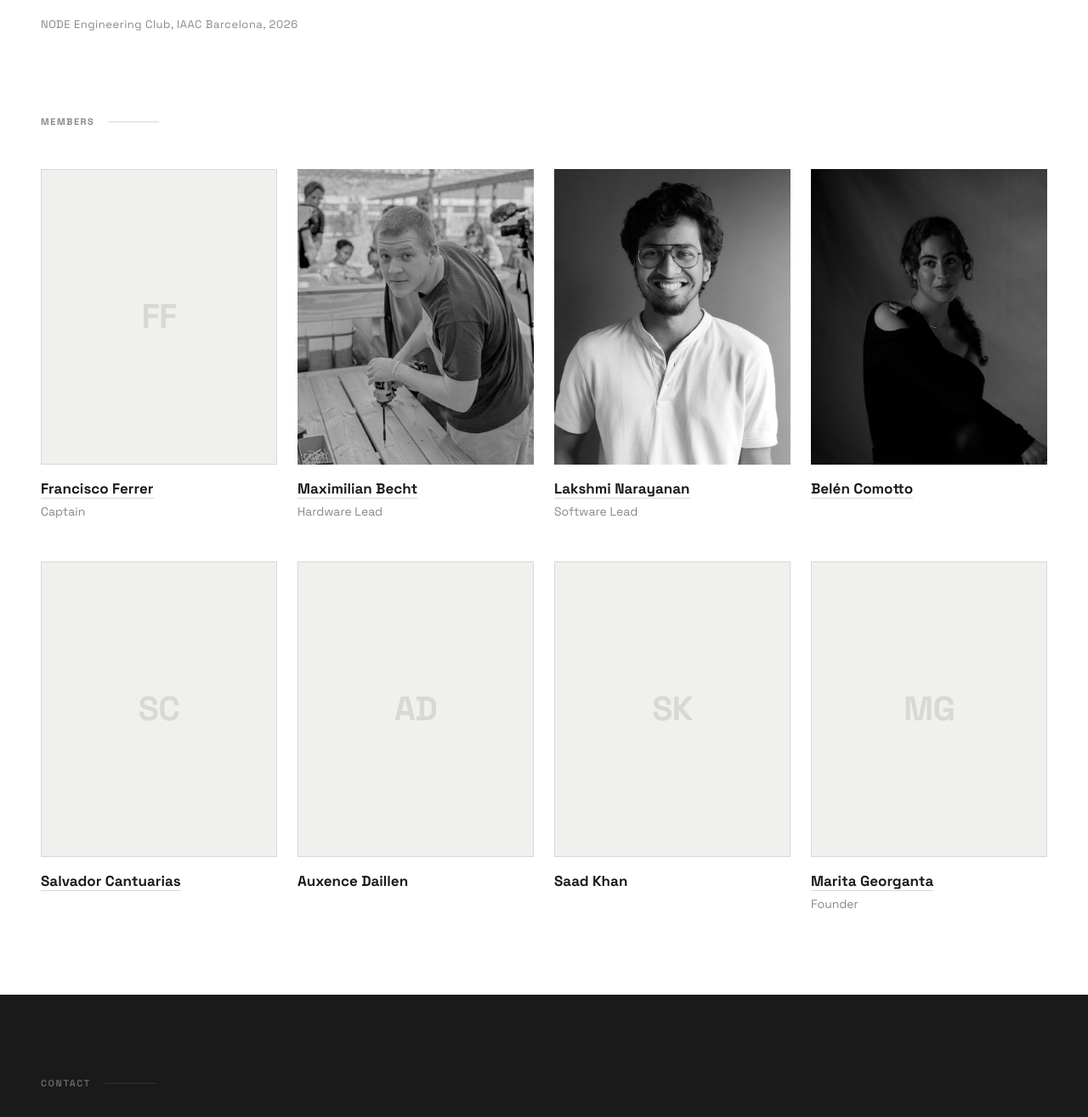
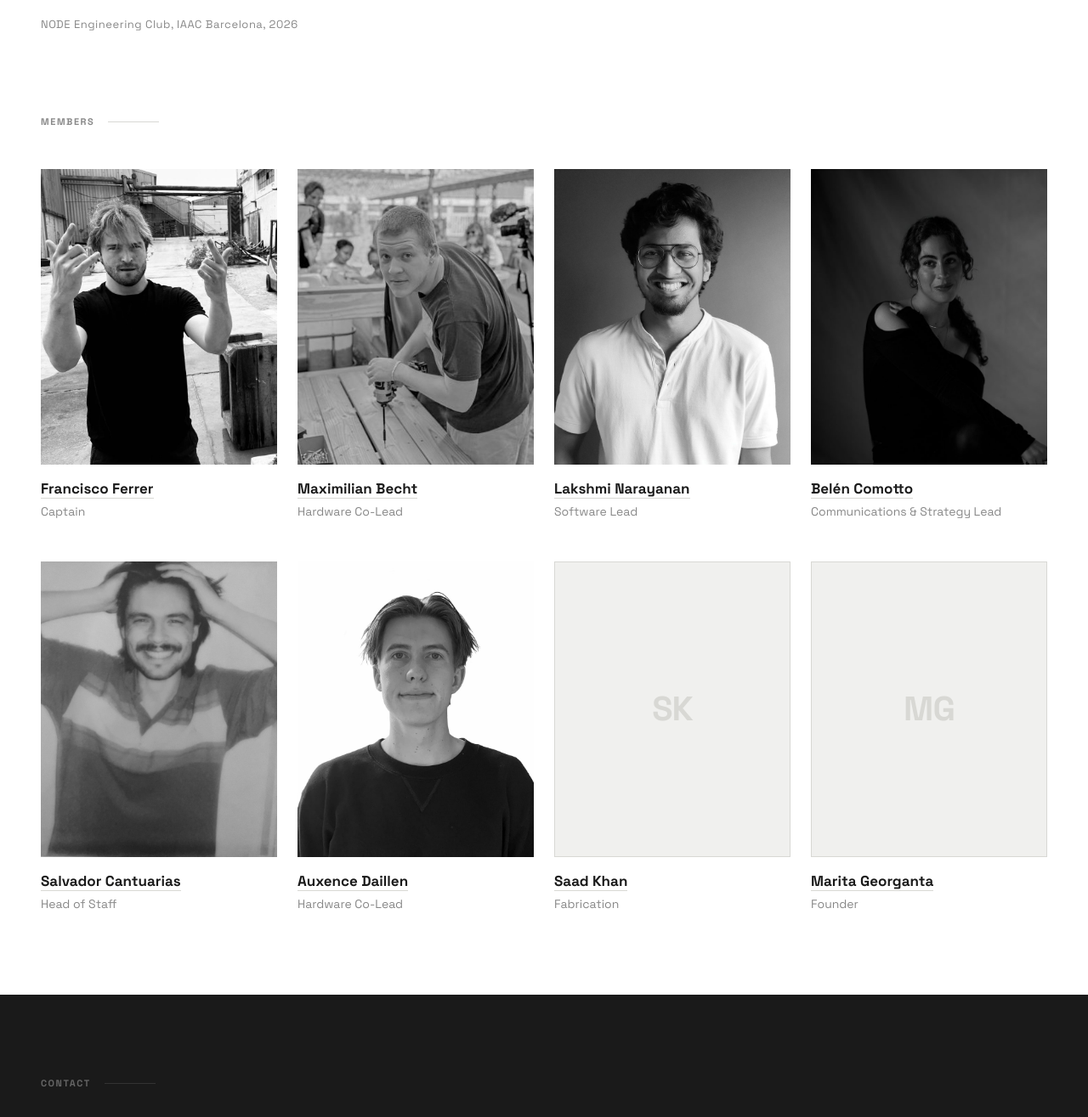
Before and after one commit to franferlopes/node-collective, a Node server app: page /team in a window 1280 px wide. Shown: the part 1352-2667 px from the top of the page at 85% size. Run offline with Node 20, Linux system fonts and the light colour scheme.

Commit message:
Team page: photos for Francisco, Salvador and Auxence, roles from the leads post, LinkedIn for Auxence and Saad
Co-Authored-By: Claude Opus 5.5 <noreply@anthropic.com>

```diff
--- a/views/team.ejs
+++ b/views/team.ejs
@@ -33,13 +33,13 @@
       // Add a photo path (e.g. '/images/team/max.jpg') to replace the initials,
       // and a LinkedIn URL to link the name. Titles marked null are still to confirm.
       const members = [
-        { name: 'Francisco Ferrer', title: 'Captain', linkedin: 'https://www.linkedin.com/in/francisco-ferrer-195862152/' },
-        { name: 'Maximilian Becht', photo: '/images/team/maximilian-becht.jpg', title: 'Hardware Lead', linkedin: 'https://www.linkedin.com/in/maximilian-becht-61a929207/' },
+        { name: 'Francisco Ferrer', photo: '/images/team/francisco-ferrer.jpg', title: 'Captain', linkedin: 'https://www.linkedin.com/in/francisco-ferrer-195862152/' },
+        { name: 'Maximilian Becht', photo: '/images/team/maximilian-becht.jpg', title: 'Hardware Co-Lead', linkedin: 'https://www.linkedin.com/in/maximilian-becht-61a929207/' },
         { name: 'Lakshmi Narayanan', photo: '/images/team/lakshmi-narayanan.jpg', title: 'Software Lead', linkedin: 'https://www.linkedin.com/in/lakshmi-narayanan-2b9b75177/' },
-        { name: 'Belén Comotto', photo: '/images/team/belen-comotto.jpg', title: null, linkedin: 'https://www.linkedin.com/in/belen-comotto-53aaaa197/' },
-        { name: 'Salvador Cantuarias', title: null, linkedin: 'https://www.linkedin.com/in/salvador-cantuarias' },
-        { name: 'Auxence Daillen', title: null },
-        { name: 'Saad Khan', title: null },
+        { name: 'Belén Comotto', photo: '/images/team/belen-comotto.jpg', title: 'Communications & Strategy Lead', linkedin: 'https://www.linkedin.com/in/belen-comotto-53aaaa197/' },
+        { name: 'Salvador Cantuarias', photo: '/images/team/salvador-cantuarias.jpg', title: 'Head of Staff', linkedin: 'https://www.linkedin.com/in/salvador-cantuarias' },
+        { name: 'Auxence Daillen', photo: '/images/team/auxence-daillen.jpg', title: 'Hardware Co-Lead', linkedin: 'https://www.linkedin.com/in/auxence-d-32aab7226/' },
+        { name: 'Saad Khan', title: 'Fabrication', linkedin: 'https://www.linkedin.com/in/saad-khan-7babb7191/' },
         { name: 'Marita Georganta', title: 'Founder', linkedin: 'https://www.linkedin.com/in/marita-georganta/' },
       ];
     %>
```
Also changed, not shown: public/images/team/auxence-daillen.jpg (added), public/images/team/francisco-ferrer.jpg (added), public/images/team/salvador-cantuarias.jpg (added).
